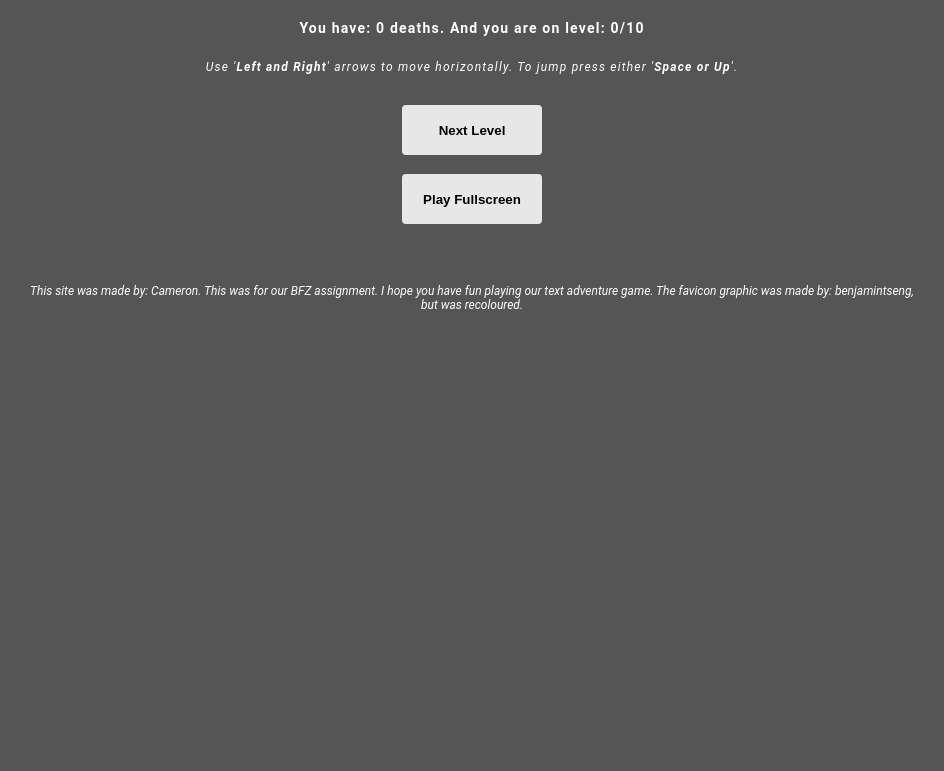
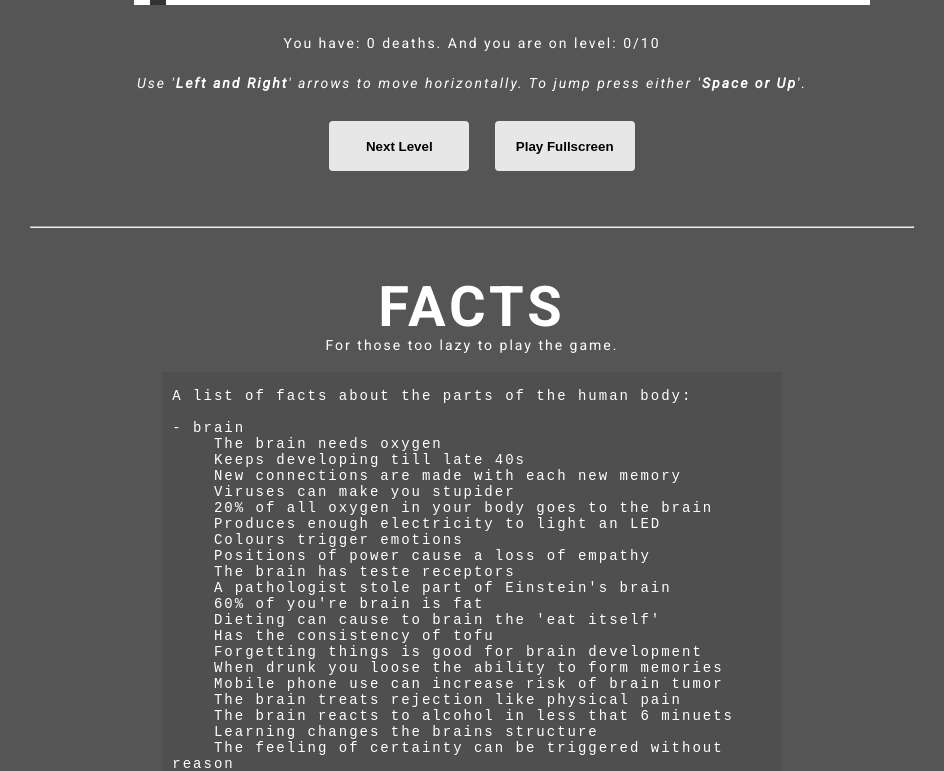
Before and after one commit to ObtuseStudios/The-Body, a browser extension: page index.html in a window 1280 px wide. Shown: the part 755-1526 px from the top of the page, without its empty margins (168-1112 px from the left). Before the commit the page ends 1075 px from the top, so only its background shows below. Drawn offline with Linux system fonts and the light colour scheme; a web font is replaced by a local one.

Commit message:
Added facts to site and style change
- Updated stylesheet
- Fixed bug where next level keeps working
- Added the info.txt to index.html

```diff
--- a/index.html
+++ b/index.html
@@ -22,7 +22,12 @@
             <hr>
 
             <!--A description of the site -->
-            <p>The body is a minimalist platformer that teaches the player about the human body through gameplay. In doing this it creates an education game that is engaging but still informative. In game acions relate to the information presented. By the way, if your readin this rememeber: THis was made my Caeron  Bell, and noone else!</p>
+            <p>The body is a minimalistic platformer about the human body.
+                As you play facts about the body will be presented, where
+                each level is an organ. Because of this knowledge is
+                (hopefully) absorbed better that just reading a slideshow.
+                This was made in 10 hours by Cameron Bell and is a sequel
+                to the ever popular: "The Mind". Enjoy!</p>
 
             <!--Spacing -->
             <br><br>
@@ -47,21 +52,121 @@
 
             <button onClick="nextLevel()">Next Level</button>
 
-            <!--Spacing -->
-            <br><br>
-
             <!--Create a button linking to the fullscreen.html -->
             <a href="fullscreen.html">
                 <button>Play Fullscreen</button>
             </a>
 
+            <!--Space-->
+            <br><br><br><br><hr>
+
+            <!--Presents information about the body-->
+            <h2>Facts</h2>
+            <h4>For those too lazy to play the game.</h4>
+
+            <!--List of facts from info.txt -->
+            <xmp>
+A list of facts about the parts of the human body:
+
+- brain
+    The brain needs oxygen
+    Keeps developing till late 40s
+    New connections are made with each new memory
+    Viruses can make you stupider
+    20% of all oxygen in your body goes to the brain
+    Produces enough electricity to light an LED
+    Colours trigger emotions
+    Positions of power cause a loss of empathy
+    The brain has teste receptors
+    A pathologist stole part of Einstein's brain
+    60% of you're brain is fat
+    Dieting can cause to brain the 'eat itself'
+    Has the consistency of tofu
+    Forgetting things is good for brain development
+    When drunk you loose the ability to form memories
+    Mobile phone use can increase risk of brain tumor
+    The brain treats rejection like physical pain
+    The brain reacts to alcohol in less that 6 minuets
+    Learning changes the brains structure
+    The feeling of certainty can be triggered without reason
+    A newborn baby has the most brain cells
+    Half of you're genes are about the brain
+    The brain has about 100 billion neurons
+    The brain burns calories by thinking
+    You have about 70 000 thoughts a day
+
+    Source: http://www.factslides.com/s-Brain
+
+- liver
+    The largest internal organ
+    Performs over 500 different actions
+    'hepato' refers to the liver
+    The liver pumps 1.4 liters of blood a minute
+    The first liver transplant was in 1963
+    The Greeks believed the liver stored emotions
+
+    Source: http://www.liver.ca/liver-health/liver-facts.aspx
+
+- lungs
+    Take oxygen from the outside into you're bloodstream
+    Carbon dioxide is a byproduct
+    Most animals with a spine have two lungs
+    You can live normally with only one lung
+    Regular exercise can increase lung capacity
+    The average human breathes 12 - 20 times a minute
+    A normal person breathes 11, 000 liters of oxygen a day
+    The study of lung disease is pulmonology
+    Pneumonia makes it harder to absorb oxygen
+
+    Source: http://www.sciencekids.co.nz/sciencefacts/humanbody/lungs.html
+
+- stomach
+    There is no association with weight an stomach size
+    The adult stomach can hole 1.5 liters of food
+    When you blush you're stomach turns red
+    It is possible to live without a stomach
+    The stomach has to protect itself from its own enzymes
+    The stomach is always rumbling, when empty it is more noticeable
+    Stomach acid can eat through mental
+
+    Source: http://yakmax.com/12-amazing-facts-about-the-stomach/
+
+- intestines
+    Digestion and absorption occurs in the intestine
+    The small intestines measure about 16 feet
+    Intestines are covered in muscles
+    The large intestine is wider than the small intestine, but not longer
+    In a lifetime the intestines will handle over 50 tons of food
+    Food absorbed here goes into the liver
+    Food may stay in the large intestine for almost 2 days (cool)
+    You can live without a large intestine
+    The digestive enzymes are made in the pancreas
+
+    Source: http://www.softschools.com/facts/human_body/the_intestines_facts/338/
+
+- heart
+    The heart is as large as two fists in adults and one in children
+    The heart beats 100 000 times every day
+    The heart pumps 1 million barrels of blood in a lifetime
+    A tap turned on all the way would take 45 years to pump as much as the heart in a lifetime
+    The heart can beat outside of the body, with an oxygen supply
+    The heart pumps to 75 trillion cells
+    The "thump - thump" is caused by the four valves closing
+    The heart does the most work of any muscle
+    The heart starts beating 4 weeks after conception
+    Women's heart beats faster than men
+    Blood is actually a tissue
+
+    Source: http://www.mercola.com/infographics/human-heart-facts.htm
+
+            </xmp>
+
             <br>
 
             <!--Some footer text -->
-            <footer>This site was made by: Cameron.
-                This was for our BFZ assignment. I hope you have fun
-                playing our text adventure game. The favicon graphic was
-                made by: benjamintseng, but was recoloured.</footer>
+            <footer>This site was made by: Cameron Bell.
+                This was for a BFZ (Balko fun zone) assignment.
+                I hope you have fun playing this bad platformer.</footer>
         </div>
     </body>
 </html>
--- a/script.js
+++ b/script.js
@@ -1101,6 +1101,8 @@ function respawn()
 
 function nextLevel()
 {
+    if(levelNumber < levels.length - 1)
+    {
         currentLevel.length = 0;
         levelNumber++;
         currentDeaths--;
@@ -1109,6 +1111,7 @@ function nextLevel()
         console.log("Level completed");
         respawn();
     }
+}
 
 //Call it once, when the game begins
 respawn();
--- a/style.css
+++ b/style.css
@@ -1,17 +1,13 @@
-@font-face
-{
-  font-family: 'Roboto';
-  src: url('roboto.eot'); /* IE9 Compat Modes */
-  src: url('roboto.eot?#iefix') format('embedded-opentype'), /* IE6-IE8 */
-  url('roboto.woff') format('woff'), /* Modern Browsers */
-  url('roboto.ttf')  format('truetype'), /* Safari, Android, iOS */
-}
+@import url(https://fonts.googleapis.com/css?family=Roboto:400,400italic,700,300);
 
 body
 {
-    font-family: Roboto, Helvetica, sans-serif, monospace;
+    font-family: Roboto,'Roboto', Helvetica, sans-serif, monospace;
     background-color: #555;
-    text-align: center;
+    text-align:center;
+    font-size: 14px;
+    letter-spacing: 2px;
+    font-weight: 300;
     margin: 8px;
     color: #FFF;
 }
@@ -19,16 +15,26 @@ body
 h1
 {
     text-transform: uppercase;
-    font-size: 6em;
+    font-size: 8em;
     font-weight: 800;
     letter-spacing: 5px;
     color: #FFF;
     margin-bottom: -8px;
 }
 
-p
+h2
 {
-    color: #FFF;
+    text-transform: uppercase;;
+    font-size: 4em;
+    font-weight: 600;
+    letter-spacing: 4px;
+    margin-bottom: -8px;
+}
+
+h4
+{
+    margin-top: 5px;
+    font-weight: normal;
 }
 
 #Spacing
@@ -41,7 +47,6 @@ p
 {
     margin-right: 10%;
     margin-left: 10%;
-    background-color: #EEE;
 }
 
 #Window
@@ -63,17 +68,12 @@ p
 {
     padding-top: 10px;
     font-style: italic;
-    font-size: 12px;
-    letter-spacing: 1.2px;
     color: #FFF;
 }
 
 #deaths
 {
-    font-size: 14px;
-    letter-spacing: 1.2px;
-    color: #FFF;
-    font-weight: bold;
+    font-weight: normal;
 }
 
 xmp
@@ -81,11 +81,11 @@ xmp
     /* Make code blocks, on a grey background with a mechanical font */
     font-family: monospace;
     white-space: pre-wrap;
-    margin-left: 20%;
-    margin-right: 20%;
+    margin-right: 15%;
+    margin-left: 15%;
     text-align: left;
     padding-left: 10px;
-    background-color: #f2f2f2;
+    background-color: #4F4F4F;
     color: #FFF;
 }
 
@@ -100,13 +100,13 @@ button
     color: black;
     text-decoration: none;
     border-radius: 4px;
+    margin-left: 20px;
 }
 
 footer
 {
     padding-top: 60px;
     font-style: italic;
-    font-size: 12px;
     font-weight: 400;
     color: #FFF;
 }
```
Lines whose indentation alone changed are shown as unchanged.
